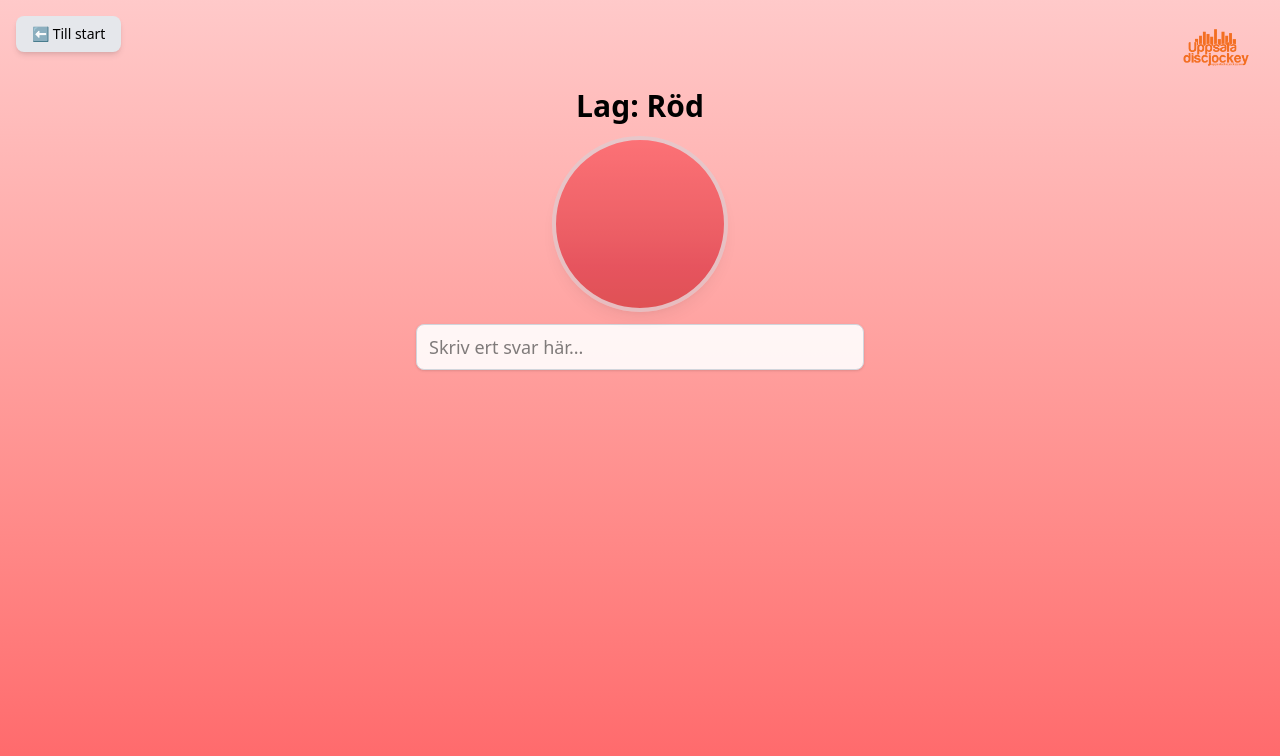
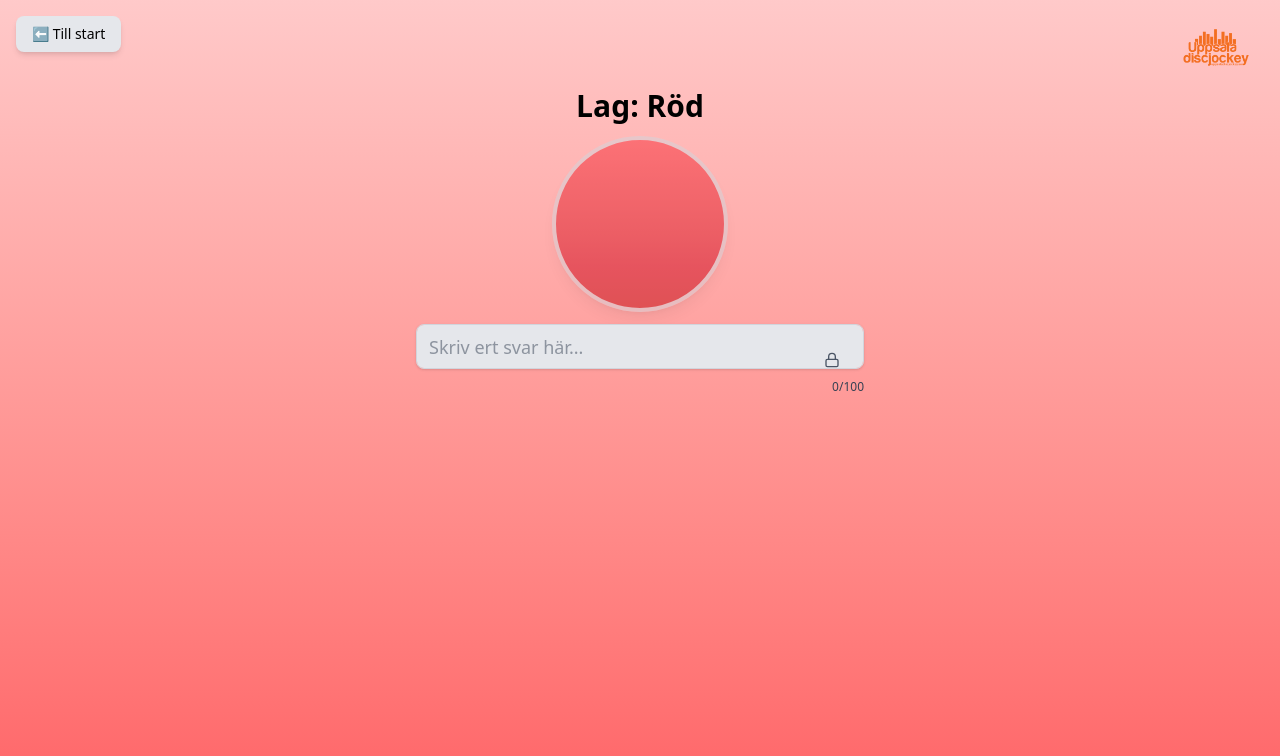
Before and after one commit to Kodstudion/quiz_answer_app, a React (Vite) app in the folder musicbattle/: page /#/team/1 in a window 1280 px wide. Shown: the top 756 px of the page. Built offline with nearby package versions, Linux system fonts and the light colour scheme; no server answers; the database is empty.

Commit message:
Bug fixes on the team page

```diff
--- a/musicbattle/src/pages/TeamPage.tsx
+++ b/musicbattle/src/pages/TeamPage.tsx
@@ -7,6 +7,7 @@ import { throttle } from "lodash";
 import TeamButton from "../components/TeamButton";
 import BackToHomeButton from "../components/BackHomeButton";
 import Logo from "../assets/uadj_01_fixed.png";
+import { Lock } from "lucide-react";
 type ButtonMode = "inactive" | "single-press" | "multi-press";
 
 interface ClickEntry {
@@ -16,13 +17,15 @@ interface ClickEntry {
 }
 
 const TeamPage: React.FC = () => {
+  const MAX_CHARS = 100;
   const { teamName } = useParams<{ teamName: string }>();
   const [buttonMode, setButtonMode] = useState<ButtonMode>("inactive");
   const [isPressed, setIsPressed] = useState(false);
   const [answerText, setAnswerText] = useState<string>("");
-  const [firstClick, setFirstClick] = useState<ClickEntry | null>(null);
-  const inputRef = useRef<HTMLInputElement | null>(null);
+  const inputRef = useRef<HTMLTextAreaElement | null>(null);
   const [inputHeightPx, setInputHeightPx] = useState<number>(56);
+  const isInputDisabled =
+    buttonMode === "inactive" || (buttonMode === "single-press" && isPressed);
 
   const currentTeam =
     teams.find((team) => team.name.toLowerCase() === teamName?.toLowerCase()) ||
@@ -43,26 +46,37 @@ const TeamPage: React.FC = () => {
         const data = snapshot.val();
         const clicksData = data ? (Object.values(data) as ClickEntry[]) : [];
 
-        // Bestäm första klicket (om något) – antas vara första objektet
-        const first =
-          clicksData.length > 0 ? (clicksData[0] as ClickEntry) : null;
-        setFirstClick(first);
+        // För referens: första klicket om man behöver det senare
+        // const first = clicksData.length > 0 ? (clicksData[0] as ClickEntry) : null;
+
+        // Om listan är tom (t.ex. rensad av admin) – rensa textfältet
+        if (clicksData.length === 0) {
+          setAnswerText("");
+          setIsPressed(false);
+        }
 
         if (buttonMode === "single-press") {
-          const hasTeamClicked = clicksData.some(
+          const teamClickIndex = clicksData.findIndex(
             (click) => click.team === currentTeam.displayName
           );
+          const hasTeamClicked = teamClickIndex !== -1;
           setIsPressed(hasTeamClicked);
 
-          // Om någon (kanske annat lag) redan klickat först,
-          // synka textfältet till det svaret
-          if (first && first.answer !== undefined) {
-            setAnswerText(first.answer || "");
+          // Uppdatera text om laget har klickat
+          if (hasTeamClicked) {
+            const teamClick = clicksData[teamClickIndex];
+            if (teamClick && teamClick.answer !== undefined) {
+              setAnswerText(teamClick.answer || "");
+            }
           }
+          // Viktigt: om ett annat lag klickar först ska vi INTE låsa detta lags input
         } else if (buttonMode === "inactive") {
-          // Håll inputen i synk med första svar även i inaktivt läge om det finns
-          if (first && first.answer !== undefined) {
-            setAnswerText(first.answer || "");
+          // Visa endast det egna lagets svar i inaktivt läge
+          const teamClick = clicksData.find(
+            (click) => click.team === currentTeam.displayName
+          );
+          if (teamClick && teamClick.answer !== undefined) {
+            setAnswerText(teamClick.answer || "");
           }
         }
       }, 300)
@@ -81,6 +95,9 @@ const TeamPage: React.FC = () => {
   useEffect(() => {
     const measure = () => {
       if (inputRef.current) {
+        // Auto-resize textarea och uppdatera spacer-höjd
+        inputRef.current.style.height = "auto";
+        inputRef.current.style.height = `${inputRef.current.scrollHeight}px`;
         setInputHeightPx(inputRef.current.offsetHeight || 56);
       }
     };
@@ -89,20 +106,45 @@ const TeamPage: React.FC = () => {
     return () => window.removeEventListener("resize", measure);
   }, []);
 
+  useEffect(() => {
+    // Auto-resize vid textförändring
+    if (inputRef.current) {
+      inputRef.current.style.height = "auto";
+      inputRef.current.style.height = `${inputRef.current.scrollHeight}px`;
+      setInputHeightPx(inputRef.current.offsetHeight || 56);
+    }
+  }, [answerText]);
+
+  // Multi-press: håll textfältet i synk med SENASTE svaret för EGET lag
+  useEffect(() => {
+    const teamAnswerRef = ref(database, `answers/${currentTeam.displayName}`);
+    const unsubscribe = onValue(teamAnswerRef, (snapshot) => {
+      const data = snapshot.val() as { team?: string; answer?: string } | null;
+      if (
+        buttonMode === "multi-press" &&
+        data &&
+        typeof data.answer === "string"
+      ) {
+        setAnswerText(data.answer);
+      }
+    });
+    return () => unsubscribe();
+  }, [currentTeam.displayName, buttonMode]);
+
   const handleButtonPress = (team: string) => {
     if (buttonMode === "inactive") return;
 
     const clickRef = ref(database, `clicks`);
     push(clickRef, {
       team,
-      answer: answerText,
+      answer: answerText.slice(0, MAX_CHARS),
     });
 
     // Skriv/synka lagets aktuella svar under answers/{team}
     const teamAnswerRef = ref(database, `answers/${team}`);
     set(teamAnswerRef, {
       team,
-      answer: answerText,
+      answer: answerText.slice(0, MAX_CHARS),
     });
 
     // Hantera single-press
@@ -152,20 +194,37 @@ const TeamPage: React.FC = () => {
         />
 
         {/* Textfältet under knappen */}
-        <div className="w-full max-w-md mt-3 px-4 md:px-0">
-          <input
+        <div className="w-full max-w-md mt-3 px-4 md:px-0 relative">
+          <textarea
             ref={inputRef}
-            type="text"
-            inputMode="text"
-            className="w-full px-3 py-2 rounded-lg border border-gray-300 shadow-sm focus:outline-none focus:ring-2 focus:ring-offset-0 focus:ring-gray-400 text-base md:text-lg bg-white/90"
+            rows={1}
+            className={`w-full px-3 py-2 rounded-lg border border-gray-300 shadow-sm focus:outline-none focus:ring-2 focus:ring-offset-0 focus:ring-gray-400 text-base md:text-lg resize-none leading-relaxed ${
+              isInputDisabled
+                ? "bg-gray-200 text-gray-700 cursor-not-allowed pr-9"
+                : "bg-white/90"
+            }`}
             placeholder="Skriv ert svar här..."
             value={answerText}
-            onChange={(e) => setAnswerText(e.target.value)}
-            disabled={
-              buttonMode === "inactive" ||
-              (buttonMode === "single-press" && !!firstClick)
-            }
+            onChange={(e) => {
+              const value = e.target.value;
+              setAnswerText(
+                value.length > MAX_CHARS ? value.slice(0, MAX_CHARS) : value
+              );
+            }}
+            disabled={isInputDisabled}
+            aria-disabled={isInputDisabled}
           />
+          {isInputDisabled && (
+            <span
+              className="absolute right-6 top-1/2 -translate-y-1/2 pointer-events-none"
+              aria-hidden
+            >
+              <Lock className="w-4 h-4 text-gray-600" />
+            </span>
+          )}
+          <div className="mt-1 text-right text-xs text-gray-700 select-none">
+            {answerText.length}/{MAX_CHARS}
+          </div>
         </div>
 
         {/* Spacer under textfältet för att undvika tangentbords-överlapp, lika hög som inputen */}
```
